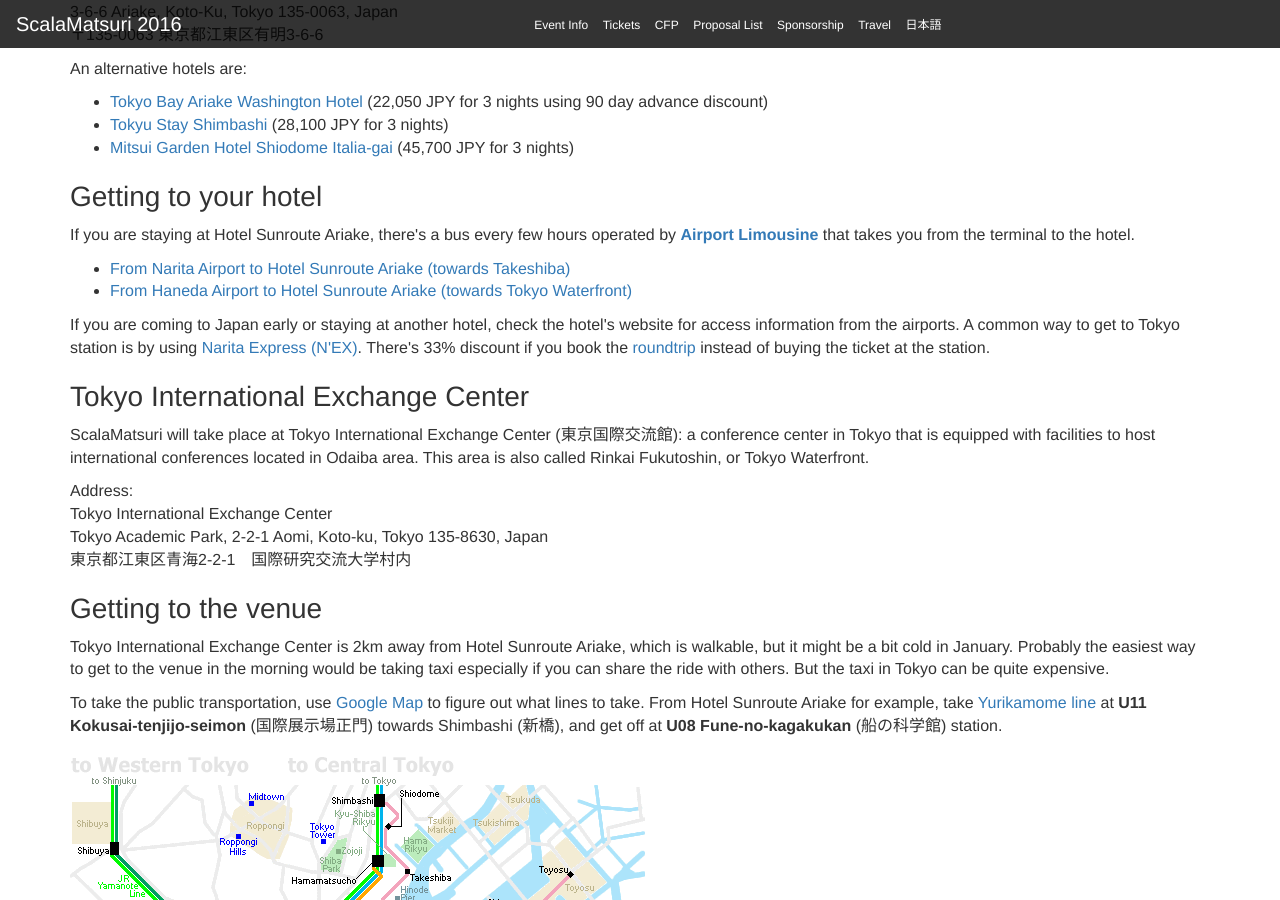
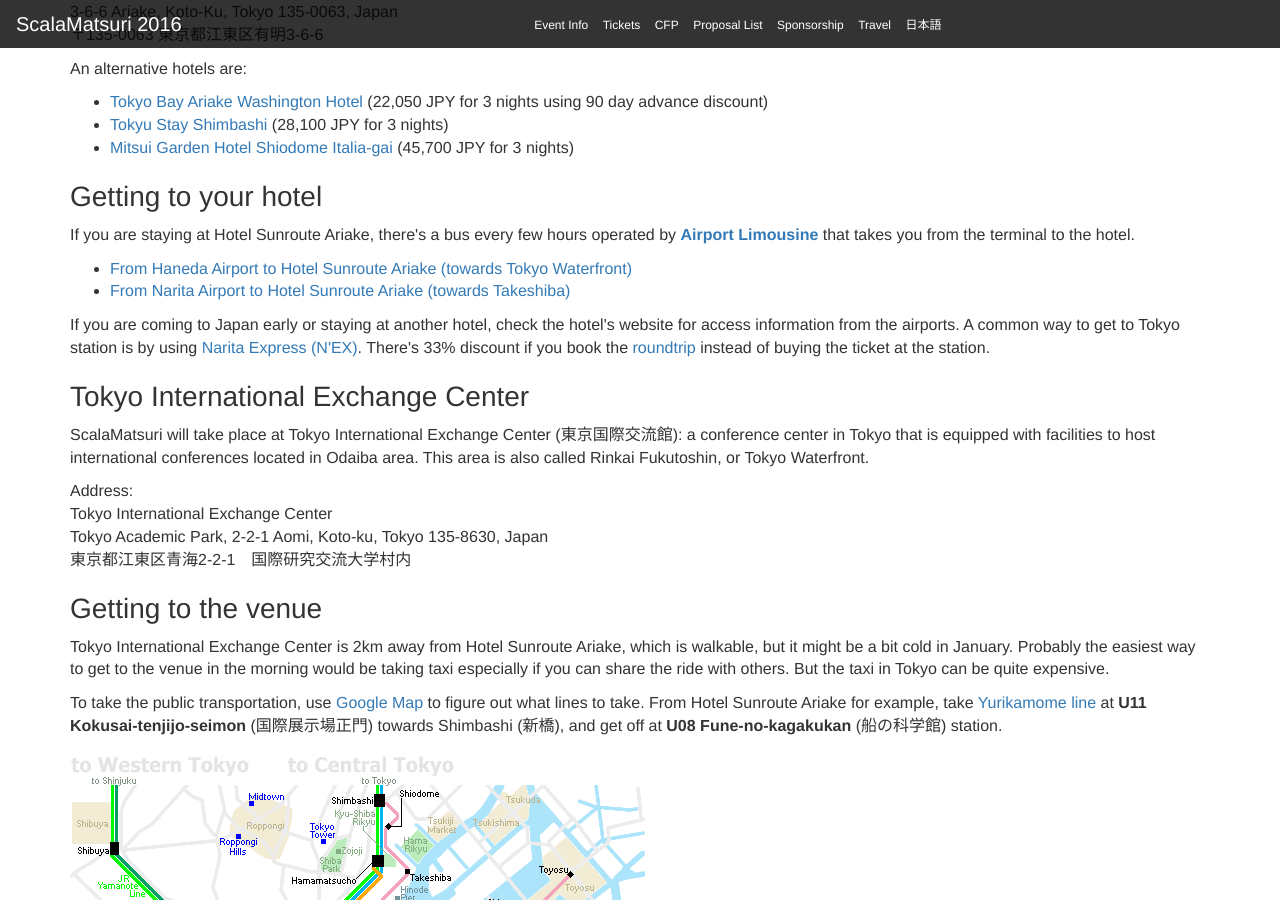
Before and after one commit to scalajp/2016.scalamatsuri.org, a Jekyll site: the page built from en/travel/index.html, in a window 1280 px wide and 900 px high, scrolled down 584 px. Built offline with Jekyll 4.4.1, drawn with Linux system fonts in a browser that asks for light colours; nearby versions of some CDN libraries; comment, search, counter and statistics services are not loaded; part of the change alters nothing that is shown.

Commit message:
Flip the order

```diff
--- a/en/travel/index.html
+++ b/en/travel/index.html
@@ -41,8 +41,8 @@ Hotel Sunroute Ariake<br>
 <p>
 If you are staying at Hotel Sunroute Ariake, there's a bus every few hours operated by <a href="https://www.limousinebus.co.jp/en/"><b>Airport Limousine</b></a> that takes you from the terminal to the hotel.
 <ul>
+<li><a href="http://www.limousinebus.co.jp/en/platform_searches/index/4/51">From Haneda Airport to Hotel Sunroute Ariake (towards Tokyo Waterfront)</a></li>
 <li><a href="http://www.limousinebus.co.jp/en/platform_searches/index/2/51">From Narita Airport to Hotel Sunroute Ariake (towards Takeshiba)</a></li>
-<li><a href="http://www.limousinebus.co.jp/en/platform_searches/index/4/51">From Haneda Airport to Hotel Sunroute Ariake (towards Tokyo Waterfront)</a></li>
 </ul>
 </p>
 
```
